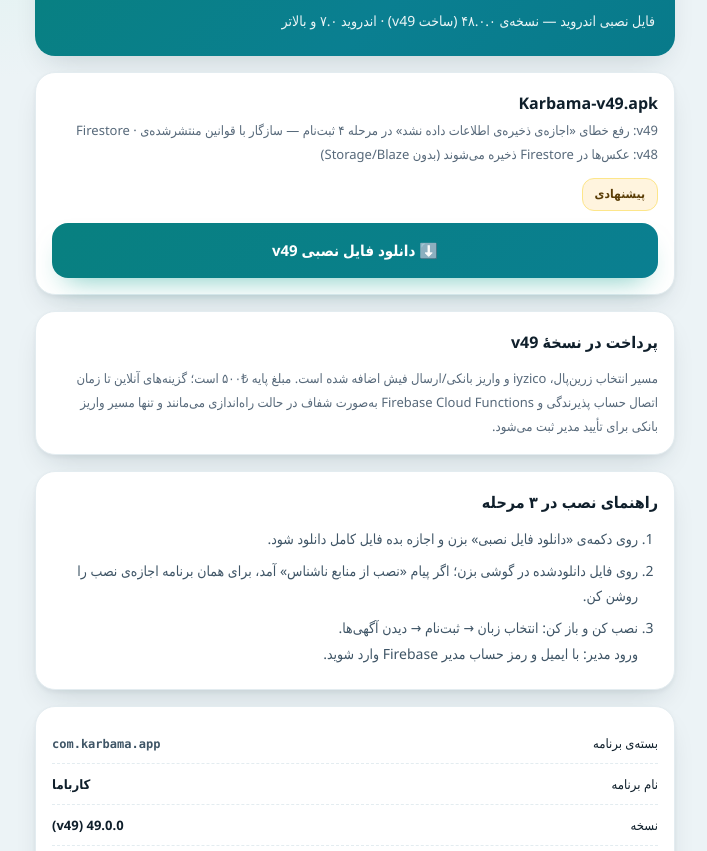
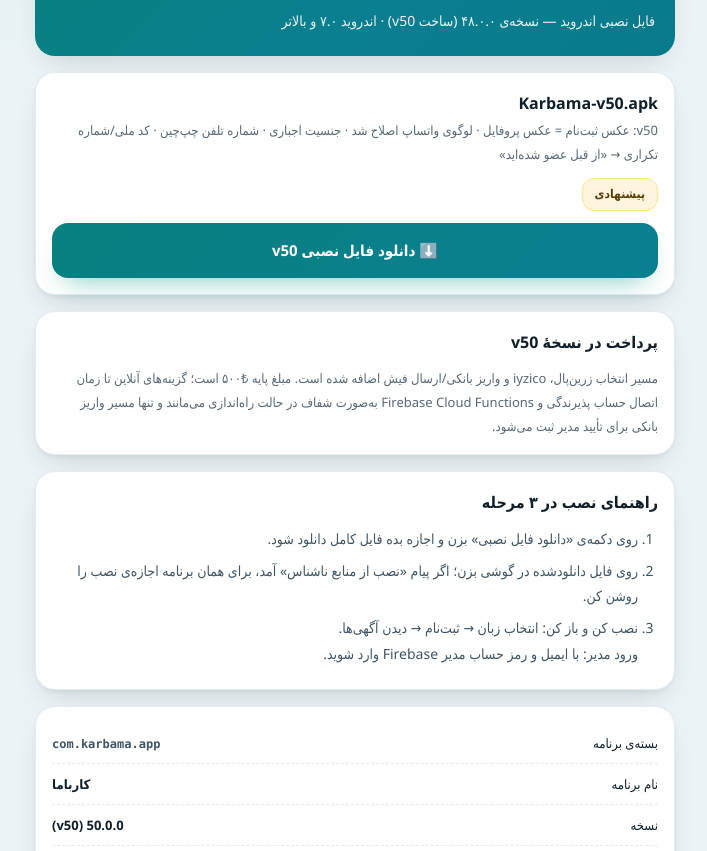
Before and after one commit to ntgalaxy1/karbama34, a plain HTML site: page download/index.html in a window 1280 px wide. Shown: the part 79-930 px from the top of the page, without its empty margins (285-992 px from the left). Drawn offline with Linux system fonts and the light colour scheme.

Commit message:
v50 released; index.html → v50; setup-kbtc.sh

```diff
--- a/download/index.html
+++ b/download/index.html
@@ -59,22 +59,22 @@
 
   <div class="head">
     <h1>دانلود کارباما 📱</h1>
-    <p>فایل نصبی اندروید — نسخه‌ی ۴۸.۰.۰ (ساخت v49) · اندروید ۷.۰ و بالاتر</p>
+    <p>فایل نصبی اندروید — نسخه‌ی ۴۸.۰.۰ (ساخت v50) · اندروید ۷.۰ و بالاتر</p>
   </div>
 
   <div class="card">
     <div class="row">
       <div>
-        <div class="name">Karbama-v49.apk</div>
-        <div class="meta">v49: رفع خطای «اجازه‌ی ذخیره‌ی اطلاعات داده نشد» در مرحله ۴ ثبت‌نام — سازگار با قوانین منتشرشده‌ی Firestore · v48: عکس‌ها در Firestore ذخیره می‌شوند (بدون Storage/Blaze)</div>
+        <div class="name">Karbama-v50.apk</div>
+        <div class="meta">v50: عکس ثبت‌نام = عکس پروفایل · لوگوی واتساپ اصلاح شد · جنسیت اجباری · شماره تلفن چپ‌چین · کد ملی/شماره تکراری → «از قبل عضو شده‌اید»</div>
       </div>
       <span class="badge">پیشنهادی</span>
     </div>
-    <a class="btn" href="Karbama-v49.apk" download>⬇️ دانلود فایل نصبی v49</a>
+    <a class="btn" href="Karbama-v50.apk" download>⬇️ دانلود فایل نصبی v50</a>
   </div>
 
   <div class="card">
-    <div class="name" style="margin-bottom:8px">پرداخت در نسخهٔ v49</div>
+    <div class="name" style="margin-bottom:8px">پرداخت در نسخهٔ v50</div>
     <div class="meta">مسیر انتخاب زرین‌پال، iyzico و واریز بانکی/ارسال فیش اضافه شده است. مبلغ پایه ₺۵۰۰ است؛ گزینه‌های آنلاین تا زمان اتصال حساب پذیرندگی و Firebase Cloud Functions به‌صورت شفاف در حالت راه‌اندازی می‌مانند و تنها مسیر واریز بانکی برای تأیید مدیر ثبت می‌شود.</div>
   </div>
 
@@ -91,9 +91,9 @@
   <div class="card">
     <div class="kv"><span>بسته‌ی برنامه</span><b><code>com.karbama.app</code></b></div>
     <div class="kv"><span>نام برنامه</span><b>کارباما</b></div>
-    <div class="kv"><span>نسخه</span><b>49.0.0 (v49)</b></div>
+    <div class="kv"><span>نسخه</span><b>50.0.0 (v50)</b></div>
     <div class="kv"><span>اندروید لازم</span><b>۷.۰ به بالا (API 24+)</b></div>
-    <div class="kv"><span>md5 نسخه‌ی نهایی</span><b><code>a10d0b0f586522820b931b271f4ad547</code></b></div>
+    <div class="kv"><span>md5 نسخه‌ی نهایی</span><b><code>71fa37803552300198238ebcc293696e</code></b></div>
     <div class="kv"><span>امضا</span><b>✅ امضای v2 دارد (کلید آزمایشی)</b></div>
   </div>
 
```
Also changed, not shown: 1 other file.
